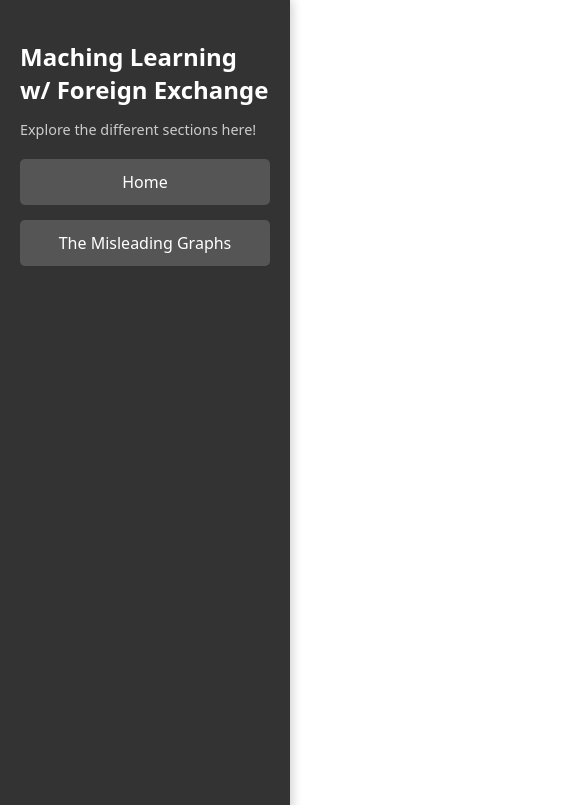
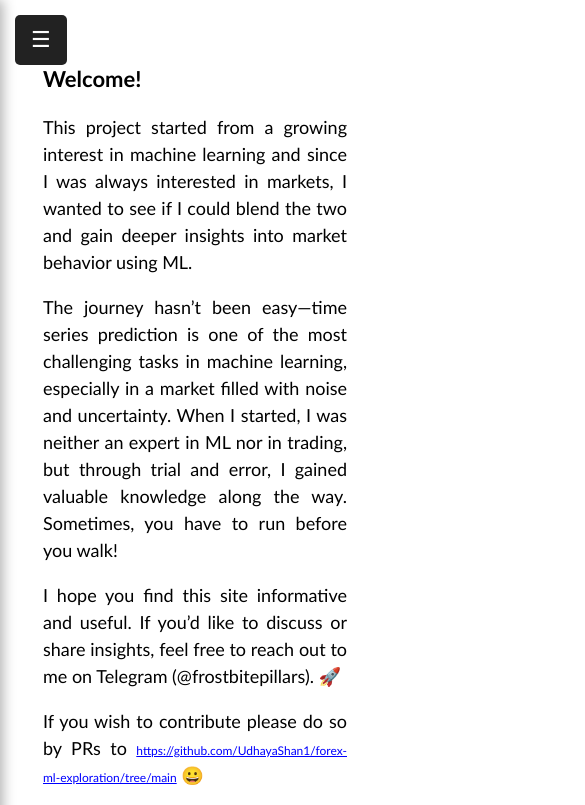
Before and after one commit to UdhayaShan1/forex-ml-exploration, a React (Vite) app in the folder website/forex-ml/: page /#/ in a window 390 px wide. Shown: the top 805 px of the page, 585 px wide, since content can reach past the window. Built offline with nearby package versions, Linux system fonts and the light colour scheme.

Commit message:
Setup mobile support

```diff
--- /dev/null
+++ b/website/forex-ml/src/App.css
@@ -0,0 +1,63 @@
+.app-container {
+    display: flex;
+}
+
+.sidebar {
+    width: 260px;
+    height: 100vh;
+    background: #333;
+    color: white;
+    padding: 20px;
+    position: fixed;
+    top: 0;
+    left: 0;
+    overflow-y: auto;
+    box-shadow: 2px 0 10px rgba(0, 0, 0, 0.2);
+    transition: transform 0.3s ease-in-out;
+}
+
+.sidebar.open {
+    transform: translateX(0);
+}
+
+
+@media (max-width: 768px) {
+    .sidebar {
+        transform: translateX(-100%);
+    }
+}
+
+.content-container {
+    flex: 1;
+    padding: 20px;
+    max-width: 900px;
+    margin: auto;
+}
+
+
+@media (max-width: 768px) {
+    .content-container {
+        max-width: 95%;
+        padding: 15px;
+    }
+}
+
+.menu-button {
+    display: none;
+    position: fixed;
+    top: 15px;
+    left: 15px;
+    background: #444;
+    color: white;
+    border: none;
+    padding: 10px;
+    font-size: 20px;
+    cursor: pointer;
+    z-index: 1000;
+}
+
+@media (max-width: 500px) {
+    .menu-button {
+        display: block;
+    }
+}
--- a/website/forex-ml/src/App.jsx
+++ b/website/forex-ml/src/App.jsx
@@ -2,22 +2,31 @@ import { HashRouter as Router, Routes, Route } from "react-router-dom";
 import Header from "./components/Header";
 import Footer from "./components/Footer";
 import SideBar from "./components/SideBar";
-import LogisticRegression from "./pages/LogisticRegression";
+import Classification from "./pages/Classification";
 import Misleading from "./pages/Misleading";
 import Home from "./pages/Home";
+import { useState } from "react";
 
 function App() {
+  const [sidebarOpen, setSidebarOpen] = useState(false);
+
   return (
-    <Router baseline="/">
-      <Header />
+    <Router>
 
-      <div className="flex">
-        <SideBar />
+      <button
+        className="menu-button"
+        onClick={() => setSidebarOpen(!sidebarOpen)}
+      >
+        ☰
+      </button>
 
-        <div className="p-6" style={{ marginLeft: "300px", width: "calc(100% - 260px)" }}>
+      <div className="app-container">
+        <SideBar isOpen={sidebarOpen} />
+
+        <div className="content-container">
           <Routes>
             <Route path="/" element={<Home />} />
-            <Route path="/logistic" element={<LogisticRegression />} />
+            <Route path="/classification" element={<Classification />} />
             <Route path="/misleading" element={<Misleading />} />
           </Routes>
         </div>
--- a/website/forex-ml/src/components/SideBar.css
+++ b/website/forex-ml/src/components/SideBar.css
@@ -1,50 +1,116 @@
+/* Sidebar Styling */
 .sidebar {
-    font-family: system-ui, -apple-system, BlinkMacSystemFont, 'Segoe UI', Roboto, Oxygen, Ubuntu, Cantarell, 'Open Sans', 'Helvetica Neue', sans-serif;
-    width: 250px;
+  width: 260px;
   height: 100vh;
-    background: #333;
+  background: #222;
   color: white;
   padding: 20px;
   position: fixed;
   top: 0;
   left: 0;
+  bottom: 0;
   overflow-y: auto;
-    box-shadow: 2px 0 10px rgba(0, 0, 0, 0.2);
+  box-shadow: 3px 0 12px rgba(0, 0, 0, 0.3);
+  transition: transform 0.3s ease-in-out;
+  font-family: system-ui, -apple-system, BlinkMacSystemFont, 'Segoe UI', Roboto, Oxygen, Ubuntu, Cantarell, 'Open Sans', 'Helvetica Neue', sans-serif
 }
 
+/* Sidebar Title */
 .sidebar-title {
-    font-size: 1.5rem;
-    font-weight: bold;
-    margin-bottom: 10px;
+  font-size: 1.6rem;
+  font-weight: 700;
+  margin-bottom: 15px;
+  text-transform: uppercase;
+  letter-spacing: 1px;
 }
 
-  .sidebar-description {
+/* Sidebar Description */
+.sidebar-text {
   font-size: 0.9rem;
-    color: #ccc;
+  color: #bbb;
   margin-bottom: 20px;
 }
 
+/* Sidebar Navigation List */
 .sidebar-list {
   list-style: none;
   padding: 0;
+  margin: 0;
 }
 
+/* Sidebar Links */
 .sidebar-list li {
-    margin: 15px 0;
+  margin: 12px 0;
 }
 
 .sidebar-link {
   display: block;
-    padding: 12px;
-    background: #555;
+  padding: 12px 18px;
+  background: linear-gradient(135deg, #444, #555);
   color: white;
   text-align: center;
   text-decoration: none;
-    border-radius: 5px;
-    transition: background 0.3s ease-in-out;
-    margin-bottom: 15px;
+  border-radius: 6px;
+  font-weight: 600;
+  transition: all 0.3s ease-in-out;
+  box-shadow: 2px 2px 6px rgba(0, 0, 0, 0.2);
 }
 
 .sidebar-link:hover {
-    background: #777;
+  background: linear-gradient(135deg, #666, #777);
+  transform: scale(1.05);
 }
+
+/* Responsive Sidebar */
+@media (max-width: 768px) {
+  .sidebar {
+    width: 200px;
+    transform: translateX(-100%);
+  }
+
+  .sidebar.open {
+    transform: translateX(0);
+  }
+}
+
+/* Content Styling */
+.content-container {
+  flex: 1;
+  padding: 20px;
+  transition: margin-left 0.3s ease-in-out;
+}
+
+/* Responsive Content */
+@media (max-width: 768px) {
+  .content-container {
+    margin-left: 0;
+  }
+}
+
+/* Sidebar Toggle Button */
+.menu-button {
+  display: none;
+  position: fixed;
+  top: 15px;
+  left: 15px;
+  background: #222;
+  color: white;
+  border: none;
+  padding: 12px 16px;
+  font-size: 22px;
+  cursor: pointer;
+  z-index: 1000;
+  border-radius: 5px;
+  transition: all 0.3s ease-in-out;
+}
+
+.menu-button:hover {
+  background: #444;
+  transform: scale(1.1);
+}
+
+@media (max-width: 768px) {
+  .menu-button {
+    display: block;
+  }
+}
--- a/website/forex-ml/src/components/SideBar.jsx
+++ b/website/forex-ml/src/components/SideBar.jsx
@@ -1,23 +1,17 @@
 import { Link } from "react-router-dom";
 import "./SideBar.css";
-function SideBar() {
+
+function SideBar({ isOpen }) {
   return (
-    <aside className="sidebar">
-      <h2 className="sidebar-title">Maching Learning w/ Foreign Exchange</h2>
-      <p className="sidebar-description">Explore the different sections here!</p>
-      <nav>
-        <ul className="sidebar-list">
-          <li>
-            <Link to='/' className="sidebar-link">
-                  Home
-            </Link>
-            <Link to='/misleading' className="sidebar-link">
-                The Misleading Graphs
-            </Link>
-          </li>
-        </ul>
-      </nav>
-    </aside>
+    <div className={`sidebar ${isOpen ? "open" : ""}`}>
+      <h2 className="sidebar-title">Machine Learning (For)ex</h2>
+      <p className="sidebar-text">Explore the different sections here!</p>
+      <ul className="sidebar-list">
+        <li><Link to="/" className="sidebar-link">Home</Link></li>
+        <li><Link to="/misleading" className="sidebar-link">Misleading Graphs</Link></li>
+        <li><Link to="/classification" className="sidebar-link">Classification Instead?</Link></li>
+      </ul>
+    </div>
   );
 }
 
--- a/website/forex-ml/src/pages/MarkdownStyles.css
+++ b/website/forex-ml/src/pages/MarkdownStyles.css
@@ -1,8 +1,10 @@
 .markdown-container {
     padding: 20px;
-    max-width: 800px;
+    max-width: 900px;
     margin-left: 260px;
     font-size: 18px;
+    margin: auto;
+    text-align: left;
   }
 
   .markdown-container h1 {
@@ -20,19 +22,21 @@
   .markdown-container h3 {
     font-family: 'Gill Sans', 'Gill Sans MT', Calibri, 'Trebuchet MS', sans-serif;
     font-size: 22px;
-    font-weight: bold;
   }
 
   .markdown-container p {
     font-family: 'Gill Sans', 'Gill Sans MT', Calibri, 'Trebuchet MS', sans-serif;
     font-size: 18px;
+    text-align: justify;
+    line-height: 1.5;
   }
 
   .markdown-container img {
     max-width: 100%;
     height: auto;
     display: block;
-    margin: 0 auto;
+    margin: 10px auto;
+
 }
 
 
@@ -57,3 +61,20 @@
     color: blue;
     text-decoration: underline;
   }
+
+  @media (max-width: 768px) {
+    .markdown-container {
+        max-width: 95%;
+        padding: 15px;
+        font-size: 16px;
+    }
+}
+
+@media (max-width: 500px) {
+    .markdown-container {
+        max-width: 100%;
+        padding: 15px;
+        font-size: 16px;
+        text-align: left;
+    }
+}
```
Lines whose indentation alone changed are shown as unchanged.
